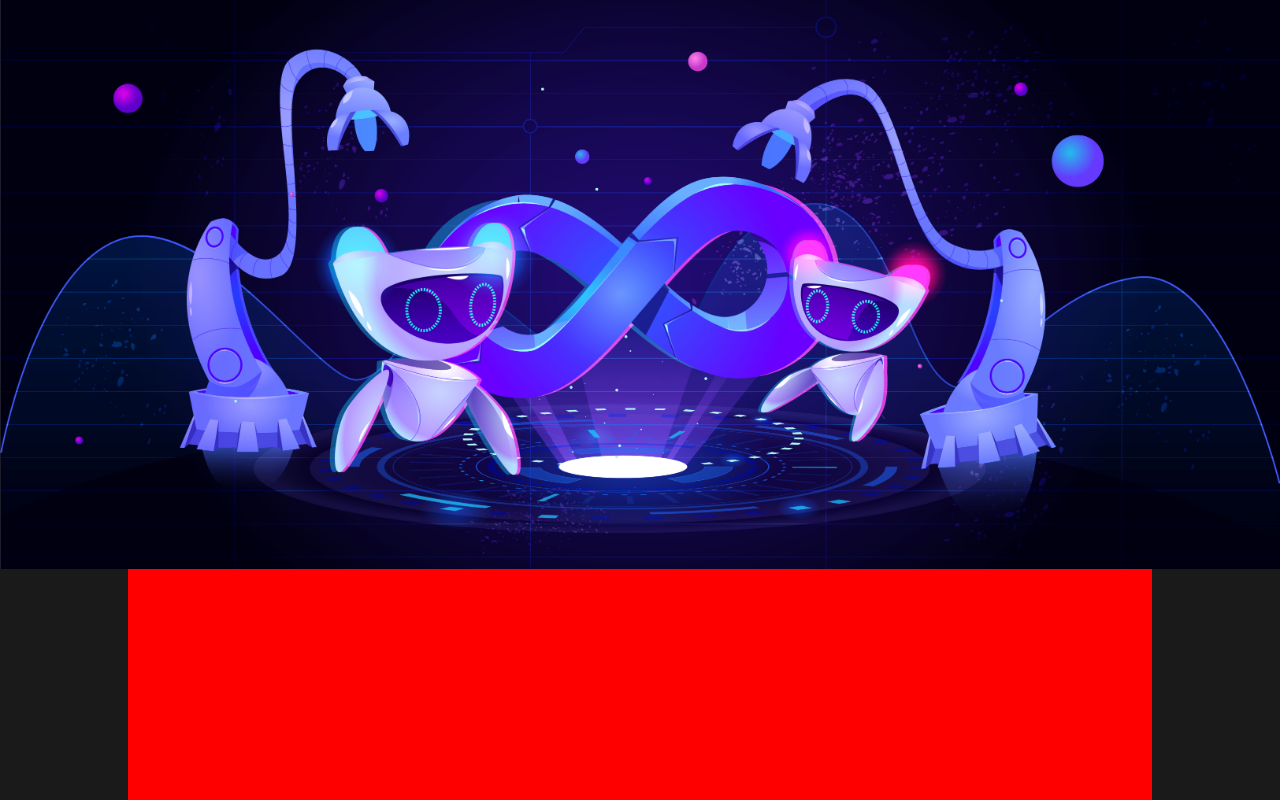
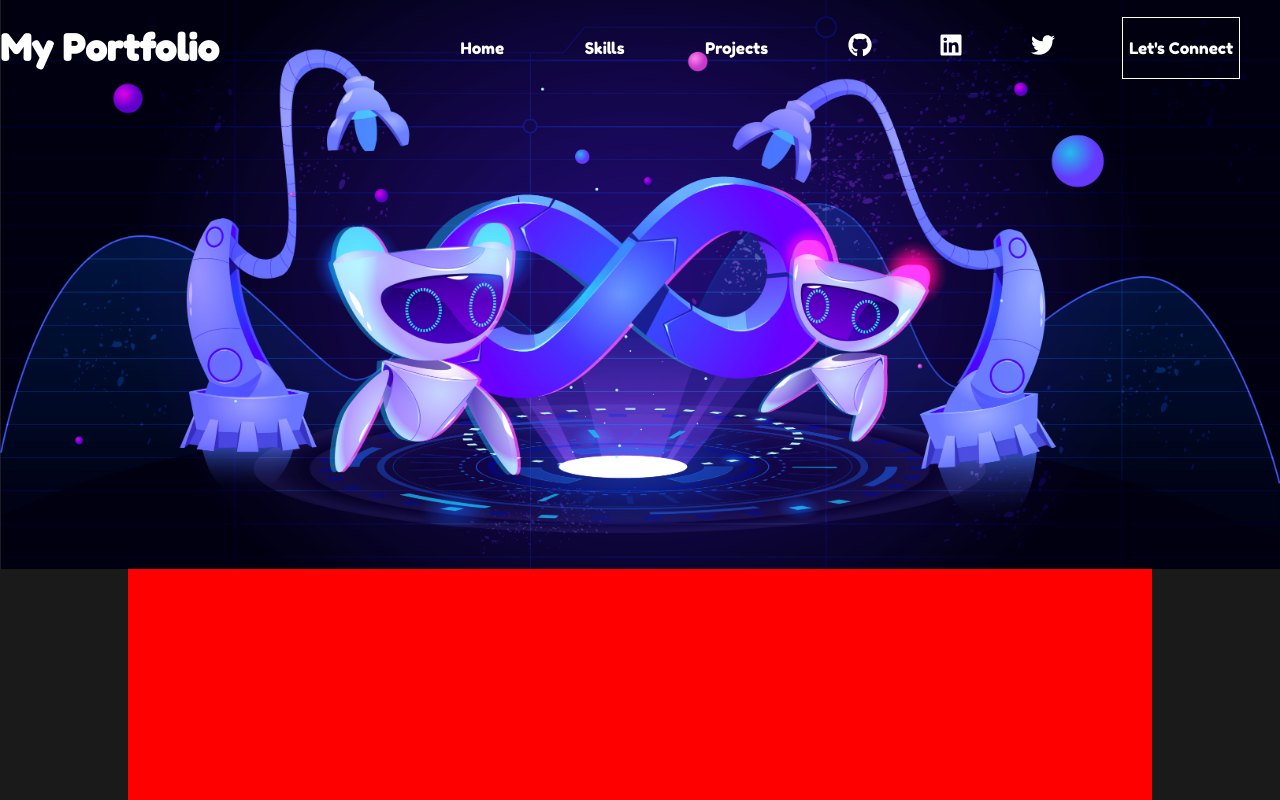
Before and after one commit to Pillifino/myPortfolio_tsx, a React (Create React App) app in the folder my-app/: page / in a window 1280 px wide. Shown: the top 800 px of the page. Built offline with nearby package versions, Linux system fonts and the light colour scheme.

Commit message:
Navbar added! Need to make responsive for mobile

```diff
--- a/my-app/src/Components/Nav/nav.tsx
+++ b/my-app/src/Components/Nav/nav.tsx
@@ -1,11 +1,95 @@
 import React from 'react'
 
-function nav() {
+import { Flex, Heading, Spacer, Text, Icon } from '@chakra-ui/react'
+
+// Icons stuff
+import { Link } from '@chakra-ui/react'
+import { FaGithub, FaLinkedin, FaTwitter } from 'react-icons/fa'
+
+function Nav() {
   return (
     <div>
-
+      <Flex
+        // bg="Black"
+        w="100%"
+        h="12vh"
+        position="fixed"
+        justify="space-evenly"
+      >
+        {/* Logo & Sections */}
+        <Flex
+          // bg="red"
+          h="100%"
+          w="60%"
+          alignItems="center"
+        >
+          <Heading
+            color="white"
+          >
+            My Portfolio
+          </Heading>
+          <Spacer />
+          <Spacer />
+          <Spacer />
+          <Text
+            fontSize="md"
+            color="white"
+          >
+            Home
+          </Text>
+          <Spacer />
+          <Text
+            fontSize="md"
+            color="white"
+          >
+            Skills
+          </Text>
+          <Spacer />
+          <Text
+            fontSize="md"
+            color="white"
+          >
+            Projects
+          </Text>
+        </Flex>
+        {/* Contact */}
+        <Flex
+          // bg="blue"
+          h="100%"
+          w="40%"
+          alignItems="center"
+          pl="20"
+          pr="10"
+        >
+          <Link href="https://github.com/Pillifino" target="_blank">
+            <Icon as={FaGithub} boxSize="1.5em" color="White" _hover={{ boxSize:"1.8em" }} transition=".3s" />
+          </Link>
+          <Spacer/>
+          <Link href='https://www.linkedin.com/in/berrnarddinodizon/' target="_blank">
+            <Icon as={FaLinkedin} boxSize="1.5em" color="White" _hover={{ boxSize:"1.8em" }} transition=".3s" />
+          </Link>
+          <Spacer/>
+          <Link href='https://twitter.com/Devsea_Dino' target="_blank">
+            <Icon as={FaTwitter} boxSize="1.5em" transform={{ boxSize: "6em" }} color="White" _hover={{ boxSize:"1.8em" }} transition=".3s" />
+          </Link>
+          <Spacer/>
+          <Flex
+          border="solid white 1px"
+          h="65%"
+          w="30%"
+          alignItems="center"
+          justify="center"
+          >
+            <Text
+            color="white"
+            >
+              Let's Connect
+            </Text>
+          </Flex>
+        </Flex>
+      </Flex>
     </div>
   )
 }
 
-export default nav
+export default Nav
--- a/my-app/src/Sections/Home/home.tsx
+++ b/my-app/src/Sections/Home/home.tsx
@@ -1,12 +1,16 @@
 import React from "react";
 
-// Chakra
+// Nav
+import Nav from "../../Components/Nav/nav";
+
+// Image
 import { Image } from '@chakra-ui/react'
 import Background from "../../Assets/Images/background.jpg";
 
 function Home() {
   return (
     <div>
+      <Nav/>
         <Image
         src={Background}
         fit="fill"
```
